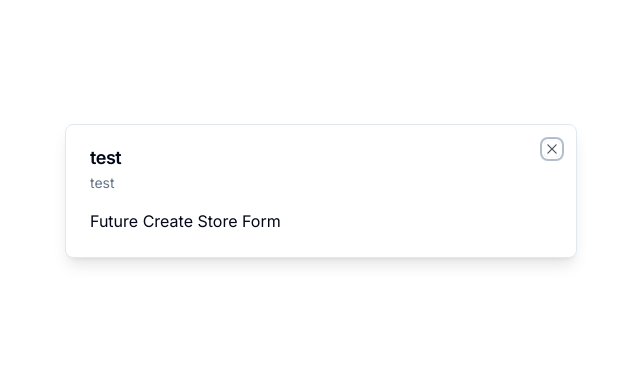
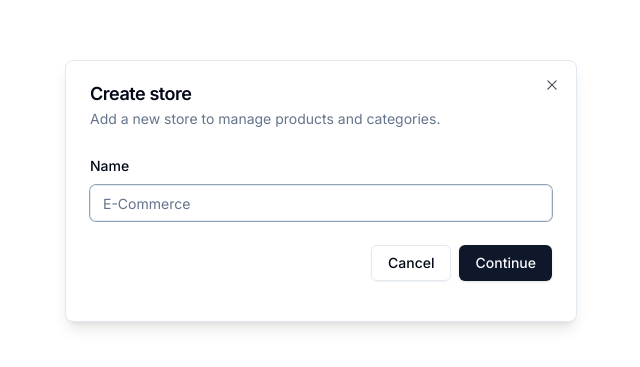
Before and after one commit to NammDev/ecommerce-admin, a Next.js app: page / in a window 1280 px wide. Shown: the part 209-576 px from the top of the page, without its empty margins (319-959 px from the left). Built offline with nearby package versions, Linux system fonts and the light colour scheme.

Commit message:
Form create store

```diff
--- a/components/modal/store-modal.tsx
+++ b/components/modal/store-modal.tsx
@@ -1,13 +1,75 @@
 'use client'
+import * as z from 'zod'
 
 import { useStoreModal } from '@/hooks/use-store-modal'
 import { Modal } from '../ui/modal'
+import { Form, FormControl, FormField, FormItem, FormLabel, FormMessage } from '../ui/form'
+import { Input } from '../ui/input'
+import { Button } from '../ui/button'
+import { useForm } from 'react-hook-form'
+import { zodResolver } from '@hookform/resolvers/zod'
+import { useState } from 'react'
+
+const formSchema = z.object({
+  name: z.string().min(1),
+})
+
+export type formSchemaType = z.infer<typeof formSchema>
 
 export const StoreModal = () => {
   const { isOpen, onClose } = useStoreModal()
+
+  const [loading, setLoading] = useState<boolean>(false)
+
+  const form = useForm<formSchemaType>({
+    resolver: zodResolver(formSchema),
+    defaultValues: {
+      name: '',
+    },
+  })
+
+  const onSubmit = async (values: formSchemaType) => {
+    console.log(values.name)
+  }
+
   return (
-    <Modal title='test' description='test' isOpen={isOpen} onClose={onClose}>
-      Future Create Store Form
+    <Modal
+      title='Create store'
+      description='Add a new store to manage products and categories.'
+      isOpen={isOpen}
+      onClose={onClose}
+    >
+      <div>
+        <div className='space-y-4 py-2 pb-4'>
+          <div className='space-y-2'>
+            <Form {...form}>
+              <form onSubmit={form.handleSubmit(onSubmit)}>
+                <FormField
+                  control={form.control}
+                  name='name'
+                  render={({ field }) => (
+                    <FormItem>
+                      <FormLabel>Name</FormLabel>
+                      <FormControl>
+                        <Input disabled={loading} placeholder='E-Commerce' {...field} />
+                      </FormControl>
+                      <FormMessage />
+                    </FormItem>
+                  )}
+                />
+                <div className='pt-6 space-x-2 flex items-center justify-end w-full'>
+                  <Button disabled={loading} variant='outline' onClick={onClose}>
+                    Cancel
+                  </Button>
+                  <Button disabled={loading} type='submit'>
+                    Continue
+                  </Button>
+                </div>
+              </form>
+            </Form>
+          </div>
+        </div>
+      </div>
     </Modal>
   )
 }
--- /dev/null
+++ b/components/ui/form.tsx
@@ -0,0 +1,176 @@
+import * as React from "react"
+import * as LabelPrimitive from "@radix-ui/react-label"
+import { Slot } from "@radix-ui/react-slot"
+import {
+  Controller,
+  ControllerProps,
+  FieldPath,
+  FieldValues,
+  FormProvider,
+  useFormContext,
+} from "react-hook-form"
+
+import { cn } from "@/lib/utils"
+import { Label } from "@/components/ui/label"
+
+const Form = FormProvider
+
+type FormFieldContextValue<
+  TFieldValues extends FieldValues = FieldValues,
+  TName extends FieldPath<TFieldValues> = FieldPath<TFieldValues>
+> = {
+  name: TName
+}
+
+const FormFieldContext = React.createContext<FormFieldContextValue>(
+  {} as FormFieldContextValue
+)
+
+const FormField = <
+  TFieldValues extends FieldValues = FieldValues,
+  TName extends FieldPath<TFieldValues> = FieldPath<TFieldValues>
+>({
+  ...props
+}: ControllerProps<TFieldValues, TName>) => {
+  return (
+    <FormFieldContext.Provider value={{ name: props.name }}>
+      <Controller {...props} />
+    </FormFieldContext.Provider>
+  )
+}
+
+const useFormField = () => {
+  const fieldContext = React.useContext(FormFieldContext)
+  const itemContext = React.useContext(FormItemContext)
+  const { getFieldState, formState } = useFormContext()
+
+  const fieldState = getFieldState(fieldContext.name, formState)
+
+  if (!fieldContext) {
+    throw new Error("useFormField should be used within <FormField>")
+  }
+
+  const { id } = itemContext
+
+  return {
+    id,
+    name: fieldContext.name,
+    formItemId: `${id}-form-item`,
+    formDescriptionId: `${id}-form-item-description`,
+    formMessageId: `${id}-form-item-message`,
+    ...fieldState,
+  }
+}
+
+type FormItemContextValue = {
+  id: string
+}
+
+const FormItemContext = React.createContext<FormItemContextValue>(
+  {} as FormItemContextValue
+)
+
+const FormItem = React.forwardRef<
+  HTMLDivElement,
+  React.HTMLAttributes<HTMLDivElement>
+>(({ className, ...props }, ref) => {
+  const id = React.useId()
+
+  return (
+    <FormItemContext.Provider value={{ id }}>
+      <div ref={ref} className={cn("space-y-2", className)} {...props} />
+    </FormItemContext.Provider>
+  )
+})
+FormItem.displayName = "FormItem"
+
+const FormLabel = React.forwardRef<
+  React.ElementRef<typeof LabelPrimitive.Root>,
+  React.ComponentPropsWithoutRef<typeof LabelPrimitive.Root>
+>(({ className, ...props }, ref) => {
+  const { error, formItemId } = useFormField()
+
+  return (
+    <Label
+      ref={ref}
+      className={cn(error && "text-destructive", className)}
+      htmlFor={formItemId}
+      {...props}
+    />
+  )
+})
+FormLabel.displayName = "FormLabel"
+
+const FormControl = React.forwardRef<
+  React.ElementRef<typeof Slot>,
+  React.ComponentPropsWithoutRef<typeof Slot>
+>(({ ...props }, ref) => {
+  const { error, formItemId, formDescriptionId, formMessageId } = useFormField()
+
+  return (
+    <Slot
+      ref={ref}
+      id={formItemId}
+      aria-describedby={
+        !error
+          ? `${formDescriptionId}`
+          : `${formDescriptionId} ${formMessageId}`
+      }
+      aria-invalid={!!error}
+      {...props}
+    />
+  )
+})
+FormControl.displayName = "FormControl"
+
+const FormDescription = React.forwardRef<
+  HTMLParagraphElement,
+  React.HTMLAttributes<HTMLParagraphElement>
+>(({ className, ...props }, ref) => {
+  const { formDescriptionId } = useFormField()
+
+  return (
+    <p
+      ref={ref}
+      id={formDescriptionId}
+      className={cn("text-[0.8rem] text-muted-foreground", className)}
+      {...props}
+    />
+  )
+})
+FormDescription.displayName = "FormDescription"
+
+const FormMessage = React.forwardRef<
+  HTMLParagraphElement,
+  React.HTMLAttributes<HTMLParagraphElement>
+>(({ className, children, ...props }, ref) => {
+  const { error, formMessageId } = useFormField()
+  const body = error ? String(error?.message) : children
+
+  if (!body) {
+    return null
+  }
+
+  return (
+    <p
+      ref={ref}
+      id={formMessageId}
+      className={cn("text-[0.8rem] font-medium text-destructive", className)}
+      {...props}
+    >
+      {body}
+    </p>
+  )
+})
+FormMessage.displayName = "FormMessage"
+
+export {
+  useFormField,
+  Form,
+  FormItem,
+  FormLabel,
+  FormControl,
+  FormDescription,
+  FormMessage,
+  FormField,
+}
--- /dev/null
+++ b/components/ui/input.tsx
@@ -0,0 +1,25 @@
+import * as React from "react"
+
+import { cn } from "@/lib/utils"
+
+export interface InputProps
+  extends React.InputHTMLAttributes<HTMLInputElement> {}
+
+const Input = React.forwardRef<HTMLInputElement, InputProps>(
+  ({ className, type, ...props }, ref) => {
+    return (
+      <input
+        type={type}
+        className={cn(
+          "flex h-9 w-full rounded-md border border-input bg-transparent px-3 py-1 text-sm shadow-sm transition-colors file:border-0 file:bg-transparent file:text-sm file:font-medium placeholder:text-muted-foreground focus-visible:outline-none focus-visible:ring-1 focus-visible:ring-ring disabled:cursor-not-allowed disabled:opacity-50",
+          className
+        )}
+        ref={ref}
+        {...props}
+      />
+    )
+  }
+)
+Input.displayName = "Input"
+
+export { Input }
--- /dev/null
+++ b/components/ui/label.tsx
@@ -0,0 +1,26 @@
+"use client"
+
+import * as React from "react"
+import * as LabelPrimitive from "@radix-ui/react-label"
+import { cva, type VariantProps } from "class-variance-authority"
+
+import { cn } from "@/lib/utils"
+
+const labelVariants = cva(
+  "text-sm font-medium leading-none peer-disabled:cursor-not-allowed peer-disabled:opacity-70"
+)
+
+const Label = React.forwardRef<
+  React.ElementRef<typeof LabelPrimitive.Root>,
+  React.ComponentPropsWithoutRef<typeof LabelPrimitive.Root> &
+    VariantProps<typeof labelVariants>
+>(({ className, ...props }, ref) => (
+  <LabelPrimitive.Root
+    ref={ref}
+    className={cn(labelVariants(), className)}
+    {...props}
+  />
+))
+Label.displayName = LabelPrimitive.Root.displayName
+
+export { Label }
--- a/package.json
+++ b/package.json
@@ -10,16 +10,20 @@
   },
   "dependencies": {
     "@clerk/nextjs": "^4.25.4",
+    "@hookform/resolvers": "^3.3.2",
     "@radix-ui/react-dialog": "^1.0.5",
     "@radix-ui/react-icons": "^1.3.0",
+    "@radix-ui/react-label": "^2.0.2",
     "@radix-ui/react-slot": "^1.0.2",
     "class-variance-authority": "^0.7.0",
     "clsx": "^2.0.0",
     "next": "13.5.4",
     "react": "^18",
     "react-dom": "^18",
+    "react-hook-form": "^7.47.0",
     "tailwind-merge": "^1.14.0",
     "tailwindcss-animate": "^1.0.7",
+    "zod": "^3.22.4",
     "zustand": "^4.4.3"
   },
   "devDependencies": {
```
Also changed, not shown: 1 other file (tests, documents, lock files or other folders).
